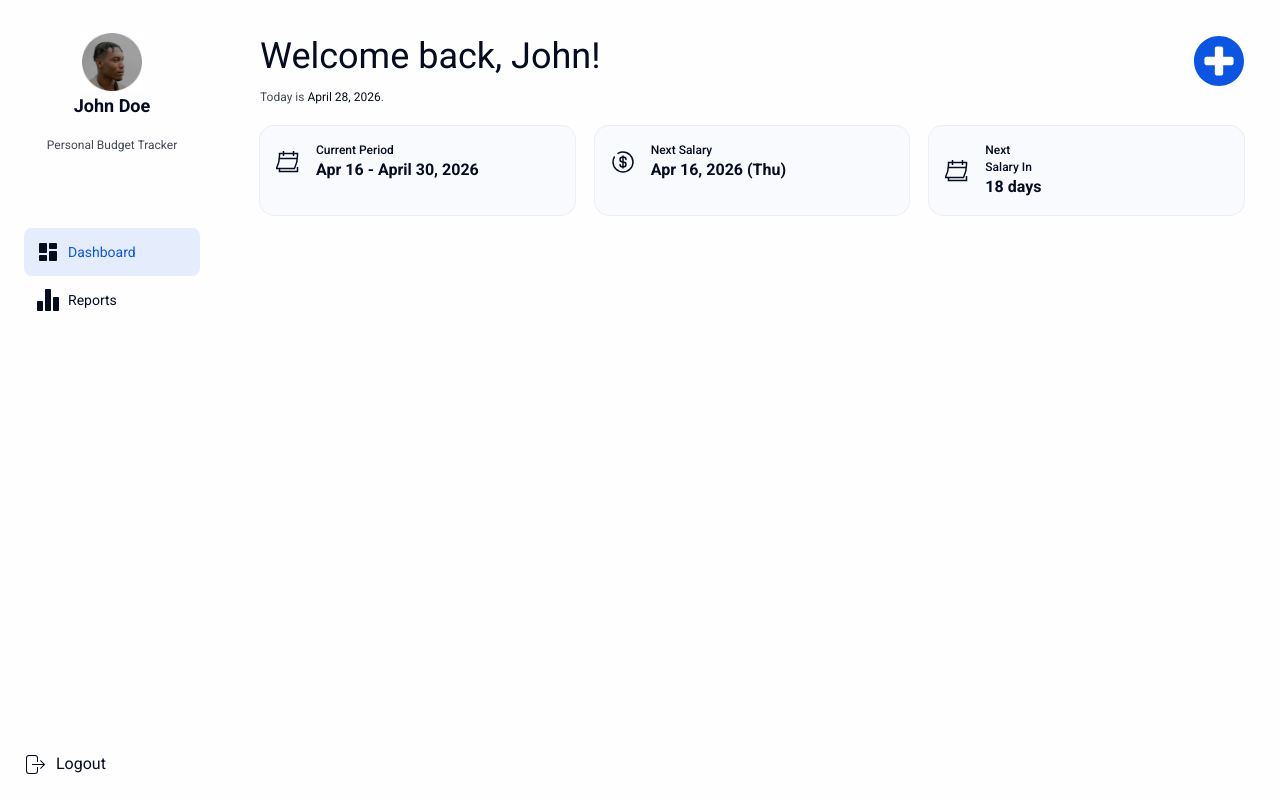
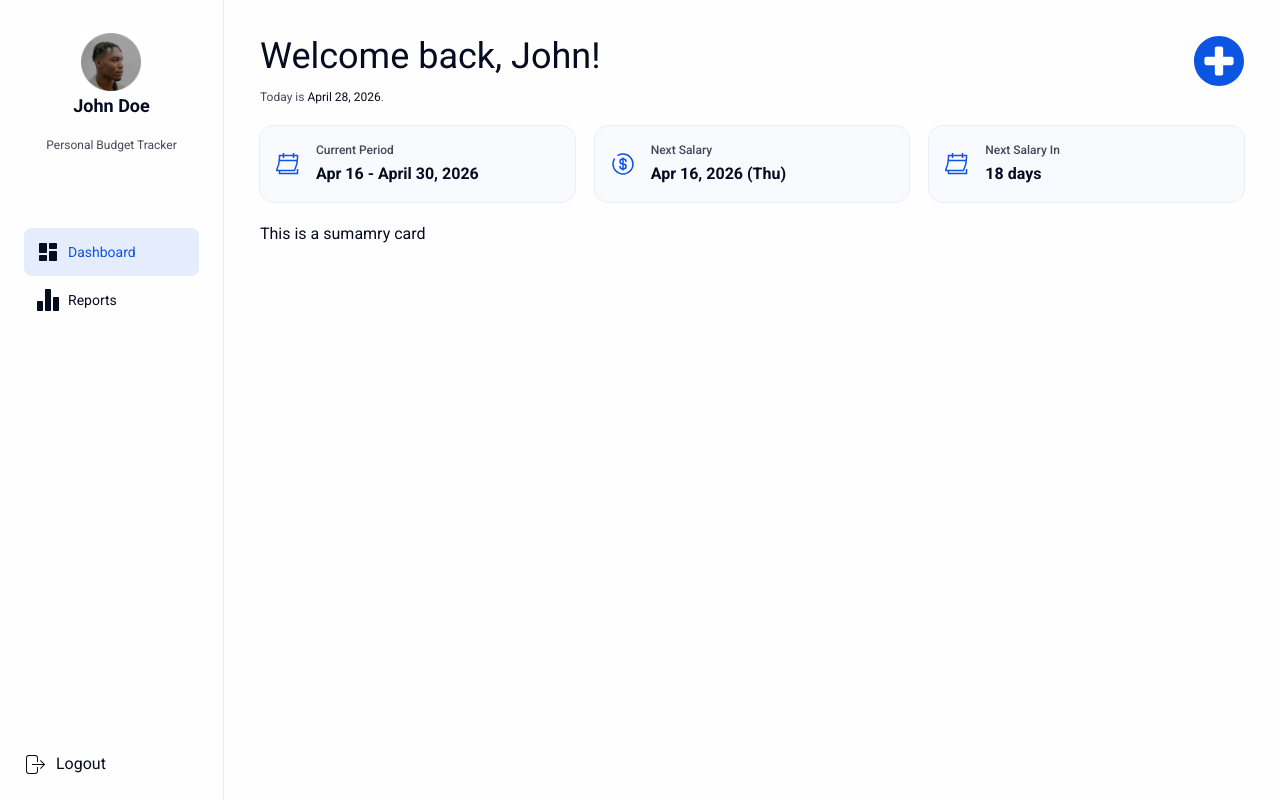
Before and after one commit to markmarkestareja/personal-budget-tracker, a Next.js app: page / in a window 1280 px wide. Built offline with nearby package versions, Linux system fonts and the light colour scheme.

Commit message:
Finalized RenderDateCard

```diff
--- a/app/layout.tsx
+++ b/app/layout.tsx
@@ -39,7 +39,7 @@ export default function RootLayout({
       className={`${geistSans.variable} ${geistMono.variable} ${roboto.variable} h-full antialiased`}
     >
       <body className="min-h-full flex flex-col">
-        <header>
+        <header className="relative z-10">
           <Navigation />
         </header>
 
@@ -50,7 +50,7 @@ export default function RootLayout({
             </div>
           </aside>
 
-          <main className="flex-1 relative p-4 md:p-5 lg:p-9 flex flex-col gap-3 lg:gap-5">
+          <main className="flex-1 relative z-0 p-4 md:p-5 lg:p-9 flex flex-col gap-3 lg:gap-5">
             <div className="flex justify-between w-full">
               <div className="flex flex-col gap-1 md:gap-3">
                 <h1 className="text-3xl md:text-4xl">Welcome back, John!</h1>
--- a/app/page.tsx
+++ b/app/page.tsx
@@ -1,9 +1,11 @@
 import RenderDateCard from "@/components/RenderDateCard";
+import RenderSummaryCard from "@/components/Dashboard/RenderSummaryCard";
 
 export default function Home() {
   return (
     <>
       <RenderDateCard />
+      <RenderSummaryCard />
     </>
   );
 }
--- /dev/null
+++ b/components/Dashboard/RenderSummaryCard.tsx
@@ -0,0 +1,9 @@
+import React from 'react'
+
+export default function RenderSummaryCard() {
+  return (
+    <div>
+      This is a sumamry card
+    </div>
+  )
+}
--- a/components/RenderDateCard.tsx
+++ b/components/RenderDateCard.tsx
@@ -37,7 +37,7 @@ export default function RenderDateCard() {
         >
           <path
             fill="none"
-            stroke="currentColor"
+            stroke="var(--primary)"
             d="M7.5 6V1m10 5V1m4 16v4.5h-18v-3m17.863-10H3.352M.5 18.25v.25h17.9l.15-.25l.234-.491A28 28 0 0 0 21.5 5.729V3.5h-18v2.128A28 28 0 0 1 .743 17.744z"
             strokeWidth="1.5"
           />
@@ -56,7 +56,7 @@ export default function RenderDateCard() {
         >
           <g
             fill="none"
-            stroke="currentColor"
+            stroke="var(--primary)"
             strokeLinecap="round"
             strokeWidth="1.5"
           >
@@ -78,7 +78,7 @@ export default function RenderDateCard() {
         >
           <path
             fill="none"
-            stroke="currentColor"
+            stroke="var(--primary)"
             d="M7.5 6V1m10 5V1m4 16v4.5h-18v-3m17.863-10H3.352M.5 18.25v.25h17.9l.15-.25l.234-.491A28 28 0 0 0 21.5 5.729V3.5h-18v2.128A28 28 0 0 1 .743 17.744z"
             strokeWidth="1.5"
           />
@@ -91,14 +91,14 @@ export default function RenderDateCard() {
     <div className="flex gap-2 md:gap-5">
       {dateCardData.map((item, index) => (
         <Card key={index} className="w-full bg-light-2 ring-1 ring-light-3">
-          <div className="flex flex-col lg:flex-row gap-3 md:gap-0">
+          <div className="flex flex-col lg:flex-row gap-3 lg:gap-0 w-full">
             <div className="flex items-center pl-4">
               {/* SVG */}
               {item.svg}
             </div>
-            <div className="">
+            <div className="w-full flex flex-col gap-1">
               <CardHeader>
-                <CardTitle className="text-[8px] md:text-[10px] lg:text-[12px]">
+                <CardTitle className="text-[8px] md:text-[10px] lg:text-[12px] w-full text-dark/75">
                   {item.title}
                 </CardTitle>
               </CardHeader>
--- a/components/Sidebar/SidebarDesktop.tsx
+++ b/components/Sidebar/SidebarDesktop.tsx
@@ -6,7 +6,7 @@ import BtnSidebar from "../BtnSidebar";
 export default function SidebarDesktop() {
 
   return (
-    <div className="h-lvh sticky flex flex-col justify-between pt-8">
+    <div className="h-lvh sticky flex flex-col justify-between pt-8 border-r">
       <div className="flex flex-col gap-12">
         <div className="flex flex-col justify-center items-center gap-3">
           <div className="flex flex-col items-center">
```
